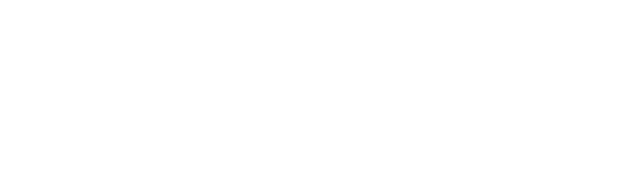
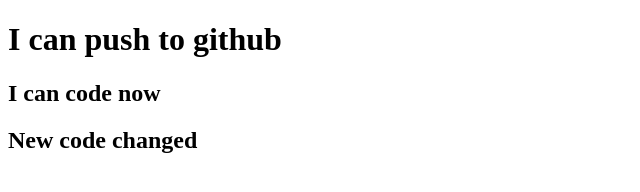
Before and after one commit to abhijeet00ak/my-second-repo, a plain HTML site: page index.html in a window 1280 px wide. Shown: the whole page, without its empty margins (0-640 px from the left). Drawn offline with Linux system fonts and the light colour scheme.

Commit message:
added header

```diff
--- a/index.html
+++ b/index.html
@@ -7,6 +7,8 @@
     <title>My second github repo</title>
 </head>
 <body>
-
+    <h1>I can push to github</h1>
+    <h2>I can code now</h2>
+    <h2>New code changed</h2>
 </body>
 </html>
```
